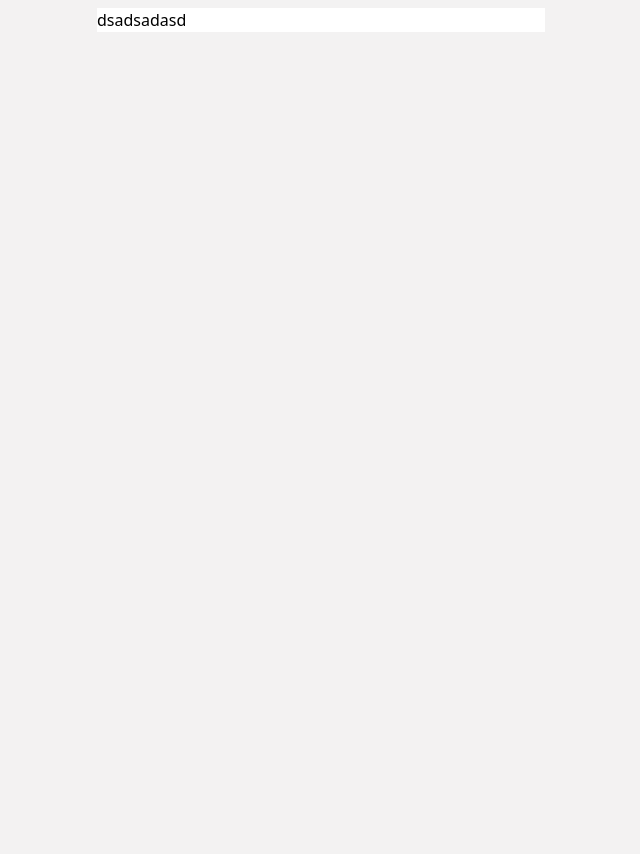
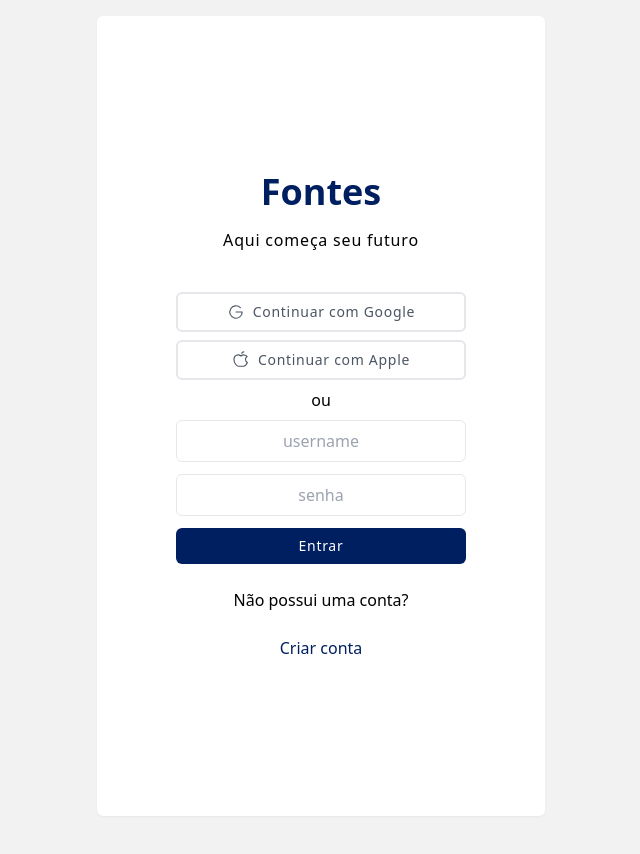
Before and after one commit to gustavofcosta/fontes-client, a React (Vite) app: page / in a window 1280 px wide. Shown: the top 854 px of the page, without its empty margins (319-959 px from the left). Before the commit the page ends 808 px from the top, so only its background shows below. Built offline with nearby package versions, Linux system fonts and the light colour scheme.

Commit message:
finalizando componente register

```diff
--- a/package.json
+++ b/package.json
@@ -9,8 +9,11 @@
     "preview": "vite preview"
   },
   "dependencies": {
+    "phosphor-icons": "^1.4.2",
+    "phosphor-react": "^1.4.1",
     "react": "^18.2.0",
-    "react-dom": "^18.2.0"
+    "react-dom": "^18.2.0",
+    "react-router-dom": "^6.4.3"
   },
   "devDependencies": {
     "@types/react": "^18.0.24",
--- a/src/App.tsx
+++ b/src/App.tsx
@@ -1,8 +1,13 @@
+import { BrowserRouter, Routes, Route } from "react-router-dom";
+import Register from "./pages/Register";
+
 function App() {
   return (
-    <div className="h-screen w-screen">
-      <div className="bg-white max-w-md mx-auto my-2">dsadsadasd</div>
-    </div>
+    <BrowserRouter>
+      <Routes>
+        <Route path="/" element={<Register />} />
+      </Routes>
+    </BrowserRouter>
   );
 }
 
--- a/src/index.css
+++ b/src/index.css
@@ -4,4 +4,5 @@
 
 body {
   background-color: rgb(243, 242, 242);
+  overflow-x: hidden;
 }
--- /dev/null
+++ b/src/pages/Register.tsx
@@ -0,0 +1,76 @@
+import { AppleLogo, GoogleLogo } from "phosphor-react";
+import { useState } from "react";
+
+function Register() {
+  const [create, setCreate] = useState(false);
+
+  return (
+    <div className="h-screen w-screen md:mb-20">
+      <div className="bg-white max-w-md mx-auto mt-4 shadow-sm shadow-gray-200 rounded-md h-screen flex justify-center">
+        <div className="p-4 pt-6 md:p-10 flex flex-col justify-center items-center">
+          <h1 className="font-bold text-4xl text-primary_500">Fontes</h1>
+          <p className="text-sm md:text-base mt-4 tracking-wider">
+            Aqui começa seu futuro
+          </p>
+          <button className="w-[290px] flex text-xs md:text-sm tracking-wider justify-center items-center gap-2 border-2 border-gray-200 text-gray-600 rounded-md px-10 py-2 mt-10 hover:bg-gray-100 transition-all duration-500 ease-in-out ">
+            <GoogleLogo className="text-lg" />
+            Continuar com Google
+          </button>
+          <button className="w-[290px] flex text-xs md:text-sm tracking-wider justify-center items-center gap-2 border-2 border-gray-200 text-gray-600 rounded-md px-10 py-2 mt-2 hover:bg-gray-100 transition-all duration-500 ease-in-out">
+            <AppleLogo className="text-lg" />
+            Continuar com Apple{" "}
+          </button>
+
+          <div className="py-2 pb-2">ou</div>
+
+          <form className="w-[290px] space-y-3">
+            <input
+              className="w-full border border-gray-200 rounded-md px-2 py-2 text-center"
+              type="text"
+              placeholder="username"
+            />
+            <input
+              className="w-full border border-gray-200 rounded-md px-2 py-2 text-center"
+              type="text"
+              placeholder="senha"
+            />
+            {!create ? (
+              <button
+                className="w-[290px] flex text-xs md:text-sm tracking-wider justify-center items-center bg-primary_500 rounded-md px-10 py-2 mt-2 hover:bg-primary_400 transition-all duration-500 ease-in-out text-white"
+                onClick={() => setCreate(!create)}
+              >
+                Entrar
+              </button>
+            ) : (
+              <button
+                className="w-[290px] flex text-xs md:text-sm tracking-wider justify-center items-center bg-primary_500 rounded-md px-10 py-2 mt-2 hover:bg-primary_400 transition-all duration-500 ease-in-out text-white"
+                onClick={() => setCreate(!create)}
+              >
+                Criar
+              </button>
+            )}
+          </form>
+
+          <p className="text-xs md:text-base my-6">Não possui uma conta?</p>
+          {!create ? (
+            <button
+              className="text-xs md:text-base text-primary_500 hover:text-primary_400 transition-all duration-500 ease-in-out"
+              onClick={() => setCreate(!create)}
+            >
+              Criar conta
+            </button>
+          ) : (
+            <button
+              className="text-xs md:text-base text-primary_500 hover:text-primary_400 transition-all duration-500 ease-in-out"
+              onClick={() => setCreate(!create)}
+            >
+              Já possui uma conta
+            </button>
+          )}
+        </div>
+      </div>
+    </div>
+  );
+}
+
+export default Register;
```
Also changed, not shown: 1 other file (tests, documents, lock files or other folders).
